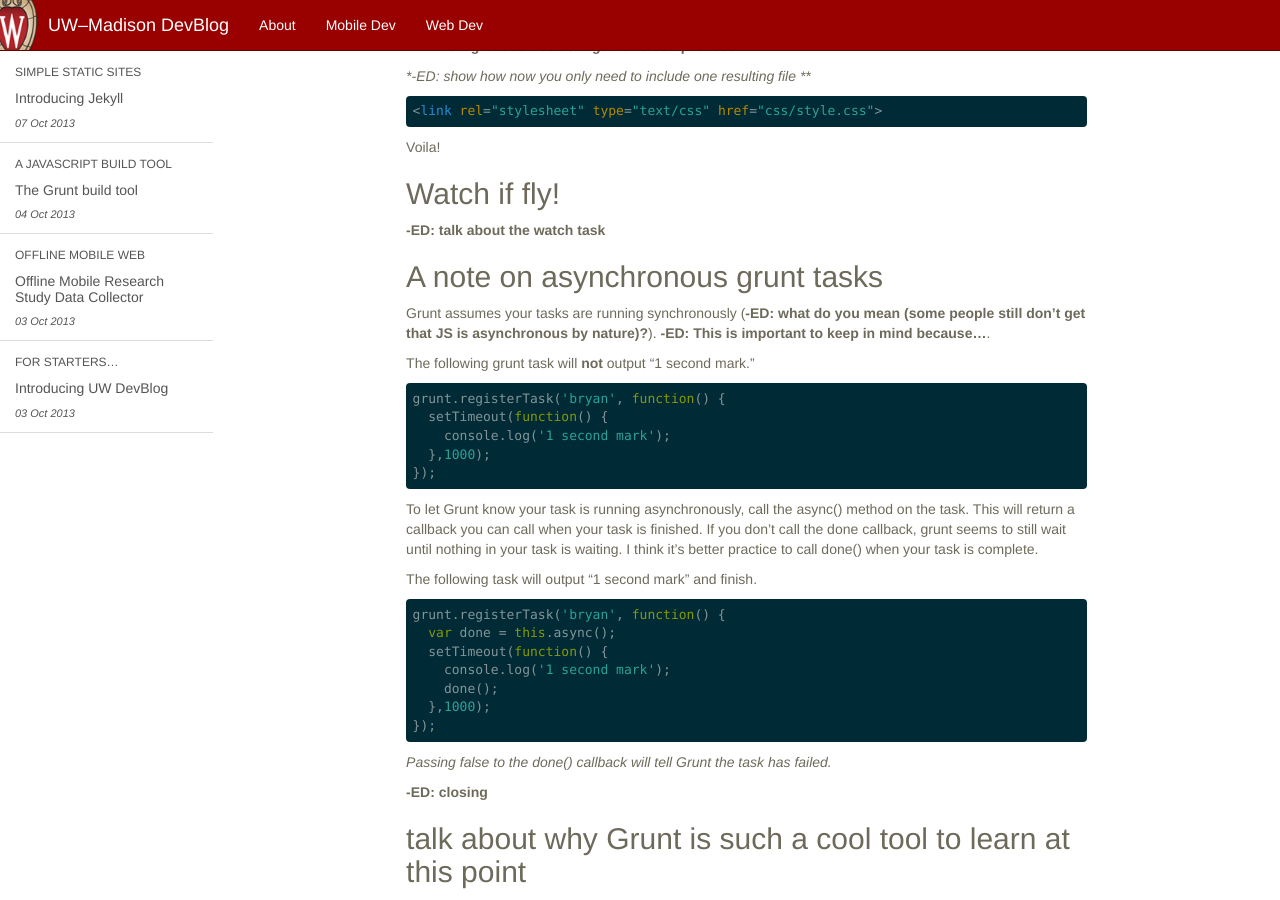
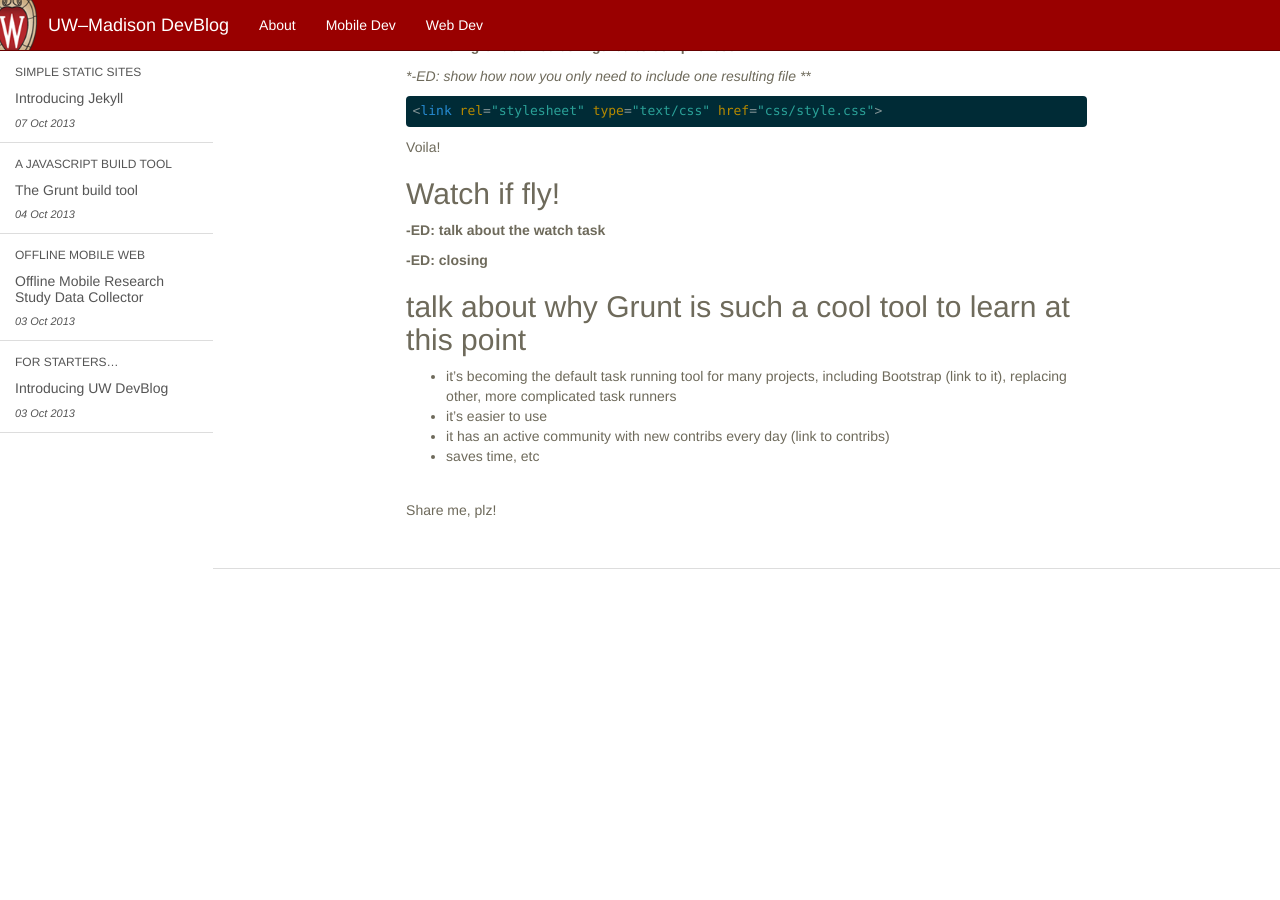
Before and after one commit to UWMadisonUcomm/devblog, a Jekyll site: the page built from _posts/2013-10-4-grunt-build-tool.markdown, in a window 1280 px wide and 900 px high, scrolled down 1617 px. Built offline with Jekyll 4.4.1, drawn with Linux system fonts in a browser that asks for light colours; nearby versions of some CDN libraries; Markdown is read by kramdown in place of the engine named in the settings; after the commit the page ends 2186 px from its top, so only the background shows below that.

Commit message:
Updated 2013-10-4-grunt-build-tool.markdown

````diff
--- a/_posts/2013-10-4-grunt-build-tool.markdown
+++ b/_posts/2013-10-4-grunt-build-tool.markdown
@@ -97,36 +97,6 @@
 ## Watch if fly!
 **-ED: talk about the watch task**
 
-
-## A note on asynchronous grunt tasks
-
-Grunt assumes your tasks are running synchronously (**-ED: what do you mean (some people still don't get that JS is asynchronous by nature)?**). **-ED: This is important to keep in mind because...**.
-
-The following grunt task will **not** output "1 second mark."
-
-```JavaScript
-grunt.registerTask('bryan', function() {
-  setTimeout(function() {
-    console.log('1 second mark');
-  },1000);
-});
-```
-
-To let Grunt know your task is running asynchronously, call the async() method on the task. This will return a callback you can call when your task is finished. If you don't call the done callback, grunt seems to still wait until nothing in your task is waiting. I think it's better practice to call done() when your task is complete.
-
-The following task will output "1 second mark" and finish.
-
-```JavaScript
-grunt.registerTask('bryan', function() {
-  var done = this.async();
-  setTimeout(function() {
-    console.log('1 second mark');
-    done();
-  },1000);
-});
-```
-_Passing false to the done() callback will tell Grunt the task has failed._
-
 **-ED: closing**
 ## talk about why Grunt is such a cool tool to learn at this point
 - it's becoming the default task running tool for many projects, including Bootstrap (link to it), replacing other, more complicated task runners
````
